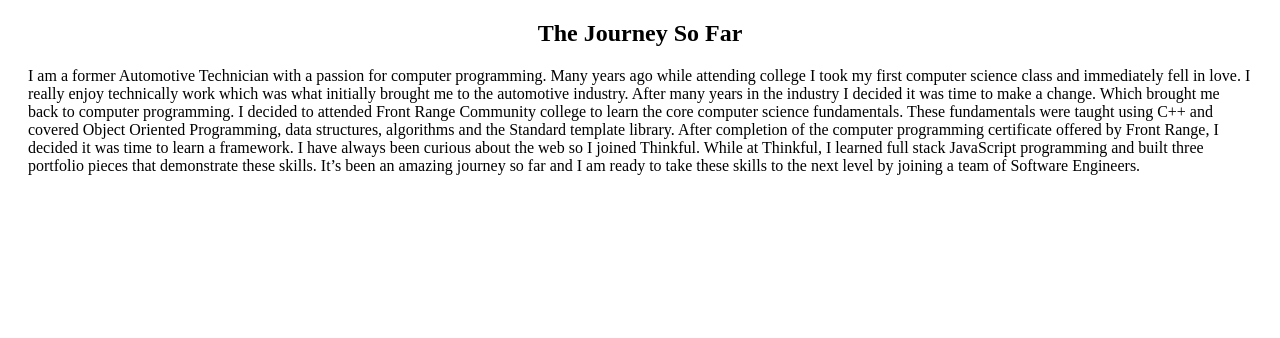
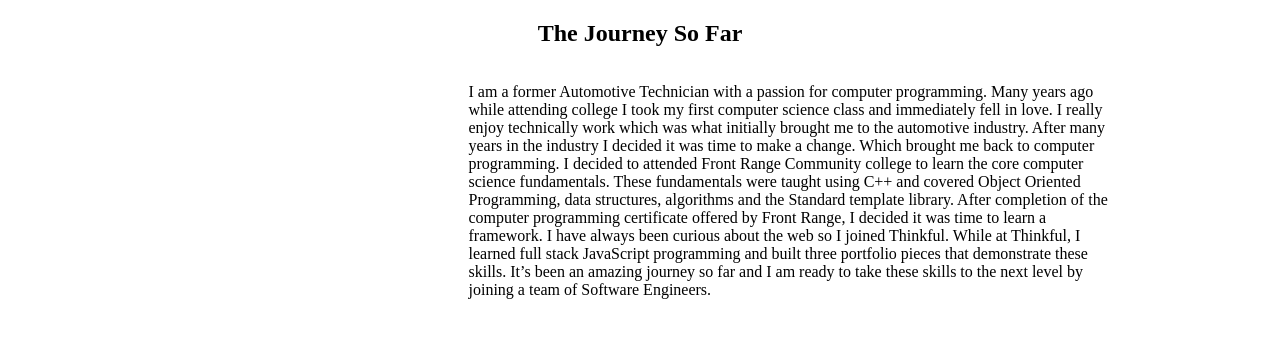
Before and after one commit to sretundijr/portfolio, a Gatsby site: page /about-me in a window 1280 px wide. Built offline with nearby package versions, Linux system fonts and the light colour scheme; Gatsby itself is replaced by a stand-in of ours.

Commit message:
about me image holders

```diff
--- a/src/pages/about-me.css
+++ b/src/pages/about-me.css
@@ -1,9 +1,27 @@
+
+.about-page-container {
+  display: flex;
+  flex-direction: row;
+  flex-wrap: wrap-reverse;
+}
 
 .about-page-title {
   text-align: center;
 }
 
+.about-image-1 {
+  margin: 0 auto;
+}
+
 .about-page-content {
-  margin-left: 20px;
-  margin-right: 20px;
+  margin: 0 auto;
+  width: 650px;
 }
+
+@media screen and (max-width: 800px) and (orientation: landscape) {
+
+}
+
+@media screen and (max-width: 450px) {
+
+}
--- a/src/pages/about-me.js
+++ b/src/pages/about-me.js
@@ -9,7 +9,12 @@ const AboutMe = () => {
   return (
     <div>
       <h2 className="about-page-title">The Journey So Far</h2>
-      <p className="about-page-content">{personalInfo().bio}</p>
+      <div className="about-page-container">
+        <div className="about-square-1 about-image-1" />
+        <div className="about-page-content">
+          <p>{personalInfo().bio}</p>
+        </div>
+      </div>
     </div>
   );
 };
```
Also changed, not shown: src/pages/placeHolder.css (+12 -4 lines).
